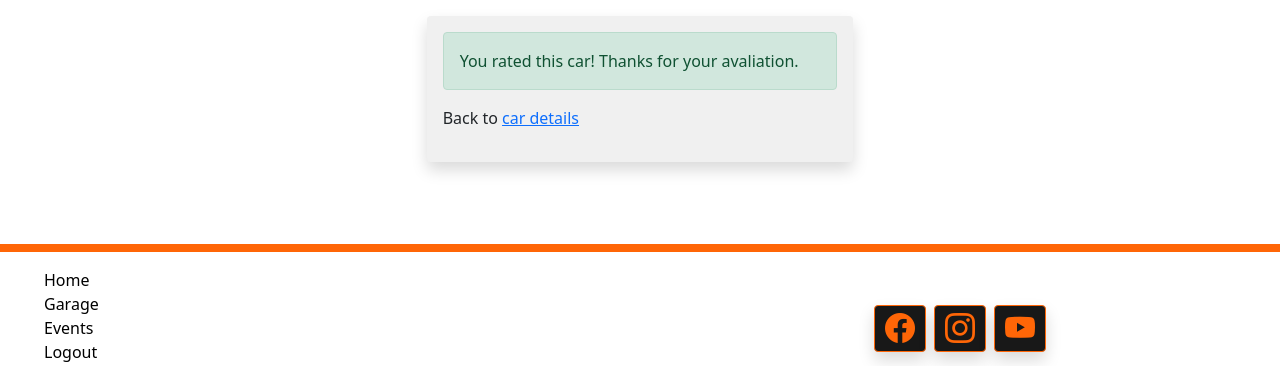
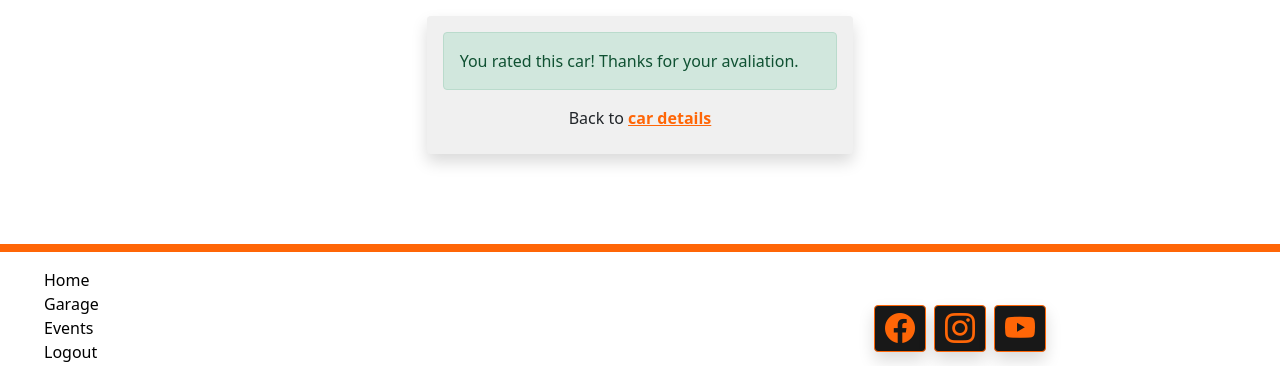
Before and after one commit to guisgrande/fourth-project-ci, a Django app: a page that uses templates/garage/rate_car.html in a window 1280 px wide. Shown: the part 396-762 px from the top of the page. Run offline with Django 3.2, Linux system fonts and the light colour scheme; a user stored in the database is signed in; tables that the repository leaves empty hold one stand-in row (values such as "Sample post"); some libraries are stand-ins or nearby versions.

Commit message:
Edit class to content text

```diff
--- a/templates/garage/rate_car.html
+++ b/templates/garage/rate_car.html
@@ -19,7 +19,9 @@
         <div class="alert alert-success" role="alert">
             You rated this car! Thanks for your avaliation.
         </div>
-        <p>Back to <a href="{% url 'car_detail' car.slug %}">car details</a></p>
+        <div class="container text-center">
+            <p class="m-2">Back to <a class="btn-three" href="{% url 'car_detail' car.slug %}">car details</a></p>
+        </div>
         {% else %}
         {% if user.is_authenticated %}
             <h3>Leave a rate review:</h3>
```
